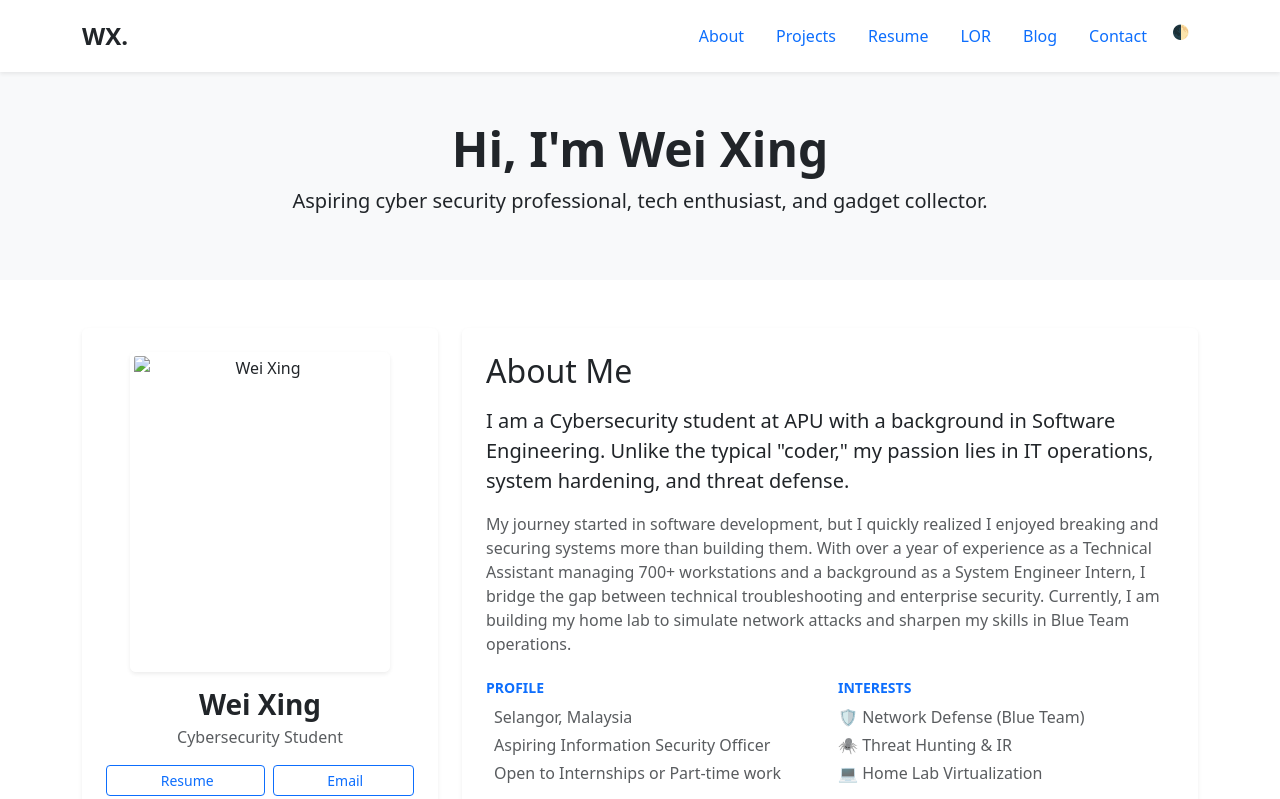
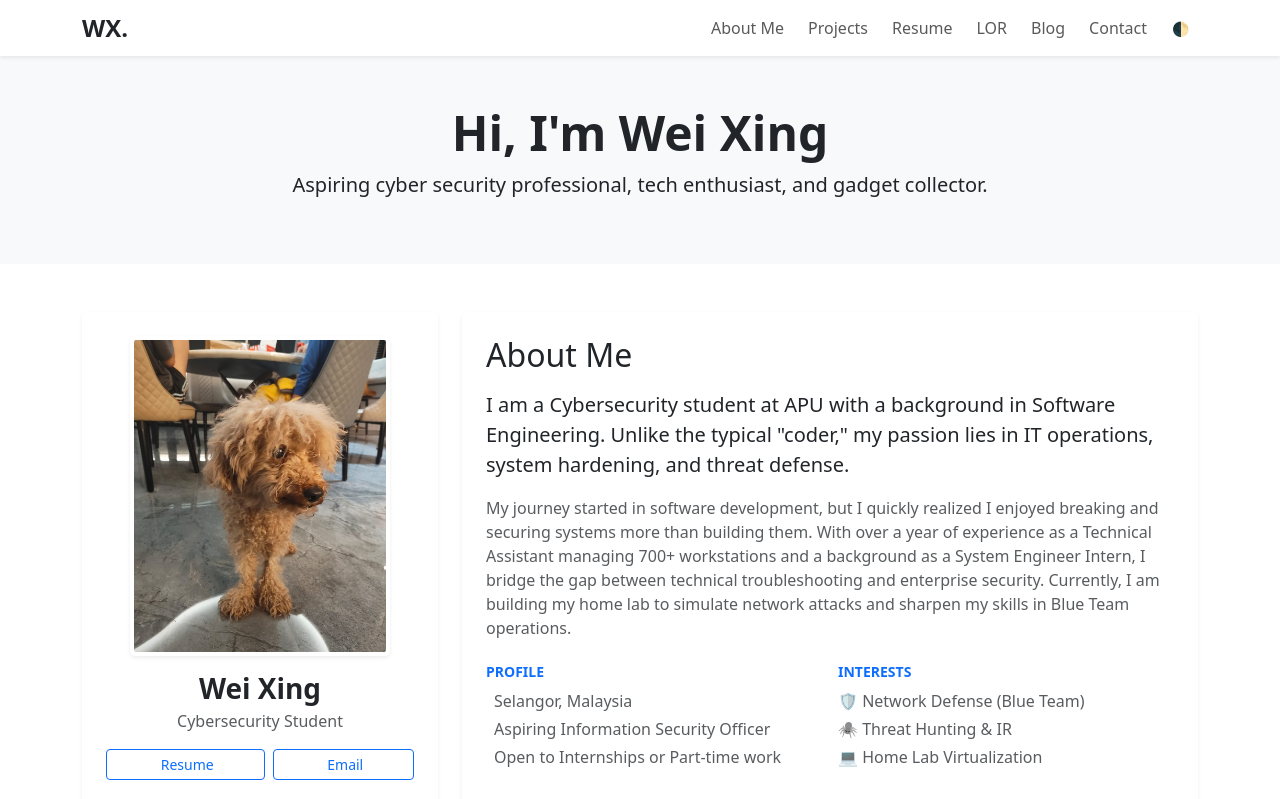
Before and after one commit to yap-wei-xing/wei_xing.github.io, a plain HTML site: page index.html in a window 1280 px wide. Shown: the top 799 px of the page. Drawn offline with nearby package versions, Linux system fonts and the light colour scheme.

Commit message:
updated main page with avatar and dynamic header

```diff
--- a/css/static.css
+++ b/css/static.css
@@ -172,3 +172,22 @@ body.dark-mode .profile-card .badge {
   background-color: rgba(255,255,255,0.1) !important; /* Semi-transparent background */
   border-color: #444 !important;        /* Darker border */
 }
+/* --- Navbar Mobile & Dark Mode Fixes --- */
+
+/* 1. Fix the Hamburger Icon in Dark Mode (Invert color to white) */
+body.dark-mode .navbar-toggler-icon {
+  filter: invert(1);
+}
+
+/* 2. Fix Nav Links in Dark Mode */
+body.dark-mode .navbar-nav .nav-link {
+  color: #e0e0e0; /* Light gray text */
+}
+body.dark-mode .navbar-nav .nav-link:hover {
+  color: #6575ff; /* Blue on hover */
+}
+
+/* 3. Ensure the Mobile Menu Background matches Dark Mode */
+body.dark-mode .navbar-collapse {
+  background-color: #000000; /* Matches your header bg */
+}
--- a/index.html
+++ b/index.html
@@ -11,22 +11,32 @@
 
 </head>
 <body>
-  <header class="bg-white shadow-sm sticky-top">
-    <div class="container d-flex justify-content-between align-items-center py-3">
-      <div class="logo fw-bold fs-4">WX.</div>
-      <nav>
-        <ul class="nav">
-          <li class="nav-item"><a class="nav-link" href="#about">About</a></li>
+  <nav class="navbar navbar-expand-lg bg-white shadow-sm sticky-top">
+    <div class="container">
+
+      <div class="logo fw-bold fs-4 me-auto">WX.</div>
+
+      <button class="navbar-toggler border-0" type="button" data-bs-toggle="collapse" data-bs-target="#navbarNav" aria-controls="navbarNav" aria-expanded="false" aria-label="Toggle navigation">
+        <span class="navbar-toggler-icon"></span>
+      </button>
+
+      <div class="collapse navbar-collapse justify-content-end" id="navbarNav">
+        <ul class="navbar-nav align-items-center text-center gap-2 mt-2 mt-lg-0">
+          <li class="nav-item"><a class="nav-link" href="#about">About Me</a></li>
           <li class="nav-item"><a class="nav-link" href="#projects">Projects</a></li>
           <li class="nav-item"><a class="nav-link" href="data/resume/resume.pdf" target="_blank">Resume</a></li>
           <li class="nav-item"><a class="nav-link" href="html/recommendation.html">LOR</a></li>
           <li class="nav-item"><a class="nav-link" href="#blog">Blog</a></li>
           <li class="nav-item"><a class="nav-link" href="#contact">Contact</a></li>
-          <li class="nav-item"><button class="btn btn-sm theme-toggle">🌓</button></li>
+
+          <li class="nav-item mt-2 mt-lg-0">
+            <button class="btn btn-sm theme-toggle">🌓</button>
+          </li>
         </ul>
-      </nav>
+      </div>
+
     </div>
-  </header>
+  </nav>
 
   <main>
     <!-- Hero Section -->
@@ -46,7 +56,7 @@
           <div class="col-md-4 text-center">
             <div class="profile-card p-4 rounded shadow-sm h-100 d-flex flex-column align-items-center">
 
-              <img src="static/avatar.jpg" alt="Wei Xing" class="rounded mb-3 avatar-img shadow-sm" />
+              <img src="static\DOG.jpeg" alt="Wei Xing" class="rounded mb-3 avatar-img shadow-sm" />
 
               <h3 class="fw-bold mb-1">Wei Xing</h3>
               <p class="text-muted mb-3">Cybersecurity Student<br><span class="small"></span></p>
@@ -277,6 +287,8 @@
     <small>&copy; 2025 Wei Xing</small>
   </footer>
 
+  <script src="https://cdn.jsdelivr.net/npm/bootstrap@5.3.6/dist/js/bootstrap.bundle.min.js"></script>
+
   <script src="js/main.js"></script>
 </body>
 </html>
```
Also changed, not shown: static/DOG.jpeg (added).
